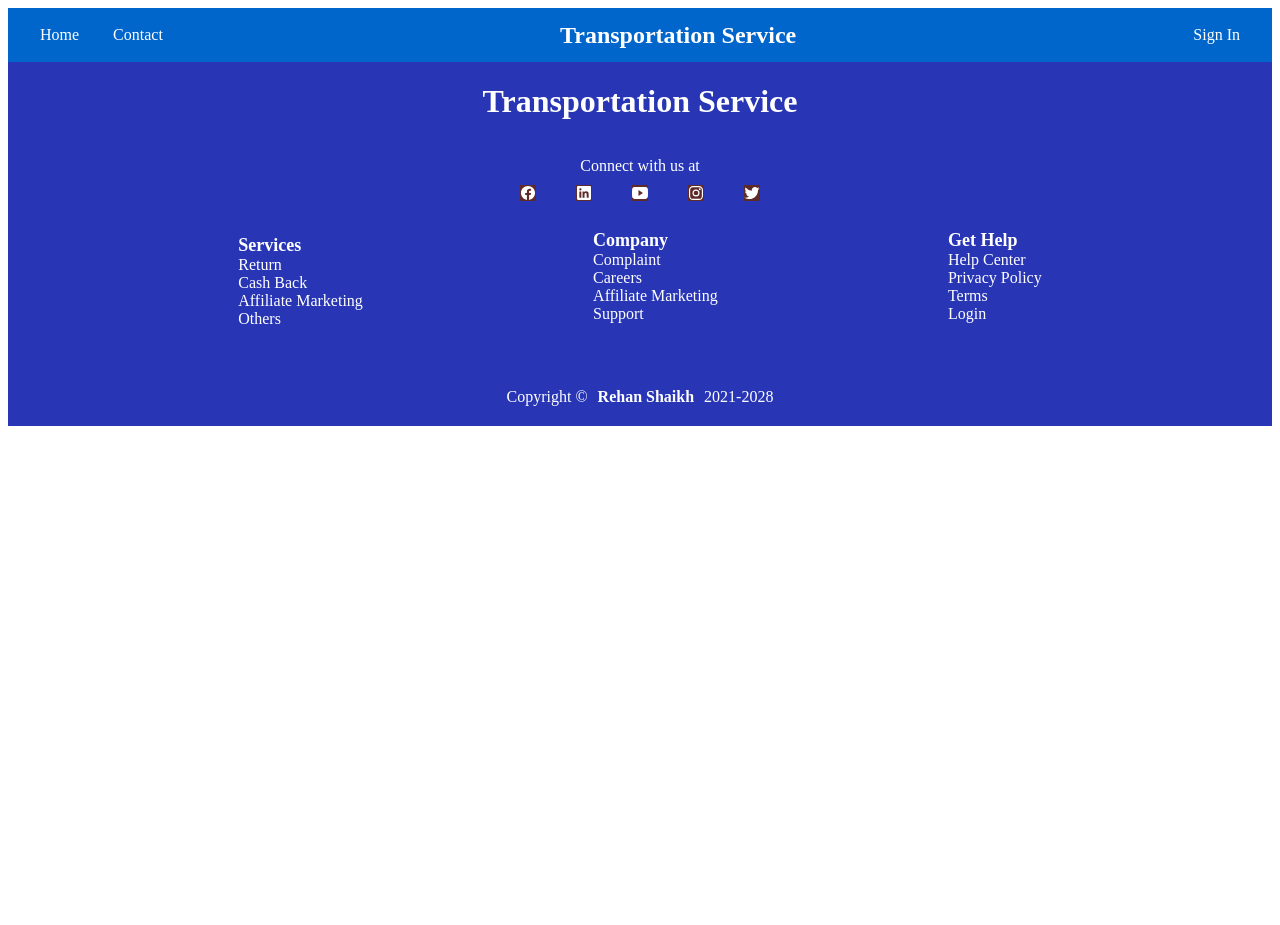
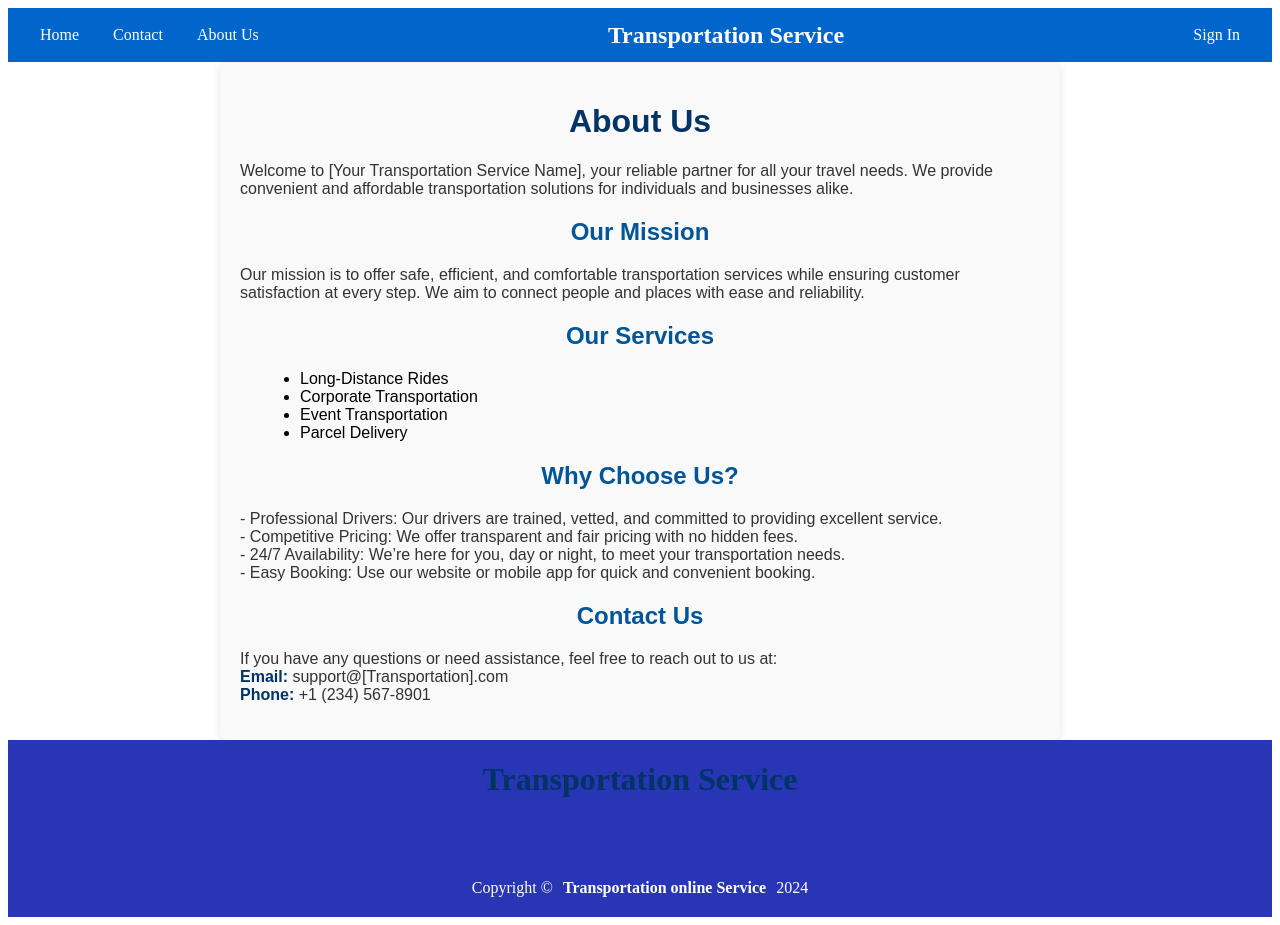
Before and after one commit to junaid2729/devp, a React (Create React App) app in the folder frontend/: page /about in a window 1280 px wide. Before the commit the page ends 800 px from the top, so only its background shows below. Built offline with nearby package versions, Linux system fonts and the light colour scheme.

Commit message:
changes in booking

```diff
--- a/frontend/src/Admin/AdminDashboard.jsx
+++ b/frontend/src/Admin/AdminDashboard.jsx
@@ -2,7 +2,7 @@ import React, { useState } from 'react';
 import UserList from '../pages/UserList';
 import BookingList from '../pages/BookingList';
 import AdminRegister from '../Admin/AdminRegister';
-import TruckManagement from './TruckManagement'; // Import TruckManagement component
+// import TruckManagement from './TruckManagement'; // Import TruckManagement component
 import './adminDashboard.css';
 
 const AdminDashboard = () => {
@@ -16,8 +16,8 @@ const AdminDashboard = () => {
         return <BookingList />;
       case 'register':
         return <AdminRegister />;
-      case 'truck-management':
-        return <TruckManagement />; // Render the TruckManagement component
+      // case 'truck-management':
+      //   return <TruckManagement />; // Render the TruckManagement component
       default:
         return <UserList />;
     }
@@ -46,12 +46,12 @@ const AdminDashboard = () => {
           >
             Register Admin
           </li>
-          <li
+          {/* <li
             className={activePage === 'truck-management' ? 'active' : ''}
             onClick={() => setActivePage('truck-management')}
           >
             Truck Management
-          </li>
+          </li> */}
         </ul>
       </div>
       <div className="content">{renderContent()}</div>
--- a/frontend/src/Admin/TruckManagement.jsx
+++ b/frontend/src/Admin/TruckManagement.jsx
@@ -1,63 +1,63 @@
-import React, { useState } from 'react';
-import './truckManagement.css'; // Create a CSS file for styling
+// import React, { useState } from 'react';
+// import './truckManagement.css'; // Create a CSS file for styling
 
-const initialTrucks = [
-  { id: 1, name: 'Truck 1', status: 'Available' },
-  { id: 2, name: 'Truck 2', status: 'In Transit' },
-  { id: 3, name: 'Truck 3', status: 'Available' },
-  { id: 4, name: 'Truck 4', status: 'Maintenance' },
-  { id: 5, name: 'Truck 5', status: 'Available' },
-  { id: 6, name: 'Truck 6', status: 'In Transit' },
-  { id: 7, name: 'Truck 7', status: 'Available' },
-  { id: 8, name: 'Truck 8', status: 'Maintenance' },
-  { id: 9, name: 'Truck 9', status: 'Available' },
-  { id: 10, name: 'Truck 10', status: 'In Transit' },
-];
+// const initialTrucks = [
+//   { id: 1, name: 'Truck 1', status: 'Available' },
+//   { id: 2, name: 'Truck 2', status: 'In Transit' },
+//   { id: 3, name: 'Truck 3', status: 'Available' },
+//   { id: 4, name: 'Truck 4', status: 'Maintenance' },
+//   { id: 5, name: 'Truck 5', status: 'Available' },
+//   { id: 6, name: 'Truck 6', status: 'In Transit' },
+//   { id: 7, name: 'Truck 7', status: 'Available' },
+//   { id: 8, name: 'Truck 8', status: 'Maintenance' },
+//   { id: 9, name: 'Truck 9', status: 'Available' },
+//   { id: 10, name: 'Truck 10', status: 'In Transit' },
+// ];
 
-const TruckManagement = () => {
-  const [trucks, setTrucks] = useState(initialTrucks);
+// const TruckManagement = () => {
+//   const [trucks, setTrucks] = useState(initialTrucks);
 
-  const handleStatusChange = (id, newStatus) => {
-    const updatedTrucks = trucks.map((truck) =>
-      truck.id === id ? { ...truck, status: newStatus } : truck
-    );
-    setTrucks(updatedTrucks);
-  };
+//   const handleStatusChange = (id, newStatus) => {
+//     const updatedTrucks = trucks.map((truck) =>
+//       truck.id === id ? { ...truck, status: newStatus } : truck
+//     );
+//     setTrucks(updatedTrucks);
+//   };
 
-  return (
-    <div className="truck-management">
-      <h2>Truck Management</h2>
-      <table>
-        <thead>
-          <tr>
-            <th>ID</th>
-            <th>Truck Name</th>
-            <th>Status</th>
-            <th>Change Status</th>
-          </tr>
-        </thead>
-        <tbody>
-          {trucks.map((truck) => (
-            <tr key={truck.id}>
-              <td>{truck.id}</td>
-              <td>{truck.name}</td>
-              <td>{truck.status}</td>
-              <td>
-                <select
-                  value={truck.status}
-                  onChange={(e) => handleStatusChange(truck.id, e.target.value)}
-                >
-                  <option value="Available">Available</option>
-                  <option value="In Transit">In Transit</option>
-                  <option value="Maintenance">Maintenance</option>
-                </select>
-              </td>
-            </tr>
-          ))}
-        </tbody>
-      </table>
-    </div>
-  );
-};
+//   return (
+//     <div className="truck-management">
+//       <h2>Truck Management</h2>
+//       <table>
+//         <thead>
+//           <tr>
+//             <th>ID</th>
+//             <th>Truck Name</th>
+//             <th>Status</th>
+//             <th>Change Status</th>
+//           </tr>
+//         </thead>
+//         <tbody>
+//           {trucks.map((truck) => (
+//             <tr key={truck.id}>
+//               <td>{truck.id}</td>
+//               <td>{truck.name}</td>
+//               <td>{truck.status}</td>
+//               <td>
+//                 <select
+//                   value={truck.status}
+//                   onChange={(e) => handleStatusChange(truck.id, e.target.value)}
+//                 >
+//                   <option value="Available">Available</option>
+//                   <option value="In Transit">In Transit</option>
+//                   <option value="Maintenance">Maintenance</option>
+//                 </select>
+//               </td>
+//             </tr>
+//           ))}
+//         </tbody>
+//       </table>
+//     </div>
+//   );
+// };
 
-export default TruckManagement;
+// export default TruckManagement;
--- a/frontend/src/App.js
+++ b/frontend/src/App.js
@@ -1,4 +1,3 @@
-// src/App.js
 import { BrowserRouter as Router, Routes, Route, Navigate } from 'react-router-dom';
 import { AuthProvider } from './context/AuthContext';
 import Navbar from './pages/Navbar';
@@ -13,6 +12,7 @@ import AdminDashboard from './Admin/AdminDashboard'; // Import the AdminDashboar
 import AdminLogin from './Admin/AdminLogin'; // Import the AdminLogin component
 import AdminRegister from './Admin/AdminRegister'; // Import the AdminRegister component
 import ProtectedRoute from './Admin/ProtectedRoute'; // Import the ProtectedRoute component
+import AboutUs from './pages/Aboutus'; // Import AboutUs component
 
 function App() {
   return (
@@ -27,6 +27,7 @@ function App() {
           <Route path="/users" element={<UserList />} />
           <Route path="/bookinglist" element={<BookingList />} />
           <Route path="/contact" element={<Contact />} />
+          <Route path="/about" element={<AboutUs />} /> {/* Added About Us route */}
 
           {/* Admin */}
           <Route path="/admin-login" element={<AdminLogin />} />
--- /dev/null
+++ b/frontend/src/pages/Aboutus.jsx
@@ -0,0 +1,44 @@
+import React from 'react';
+import './aboutus.css'; // Optional: for styling
+
+const AboutUs = () => {
+    return (
+        <div className="about-us-container">
+            <h1>About Us</h1>
+            <p>
+                Welcome to [Your Transportation Service Name], your reliable partner for all your travel needs.
+                We provide convenient and affordable transportation solutions for individuals and businesses alike.
+            </p>
+            <h2>Our Mission</h2>
+            <p>
+                Our mission is to offer safe, efficient, and comfortable transportation services while ensuring
+                customer satisfaction at every step. We aim to connect people and places with ease and reliability.
+            </p>
+            <h2>Our Services</h2>
+            <ul>
+
+                <li>Long-Distance Rides</li>
+                <li>Corporate Transportation</li>
+                <li>Event Transportation</li>
+                <li>Parcel Delivery</li>
+            </ul>
+            <h2>Why Choose Us?</h2>
+            <p>
+                - Professional Drivers: Our drivers are trained, vetted, and committed to providing excellent service.<br />
+                - Competitive Pricing: We offer transparent and fair pricing with no hidden fees.<br />
+                - 24/7 Availability: We’re here for you, day or night, to meet your transportation needs.<br />
+                - Easy Booking: Use our website or mobile app for quick and convenient booking.
+            </p>
+            <h2>Contact Us</h2>
+            <p>
+                If you have any questions or need assistance, feel free to reach out to us at:
+                <br />
+                <strong>Email:</strong> support@[Transportation].com
+                <br />
+                <strong>Phone:</strong> +1 (234) 567-8901
+            </p>
+        </div>
+    );
+};
+
+export default AboutUs;
--- a/frontend/src/pages/BookingList.jsx
+++ b/frontend/src/pages/BookingList.jsx
@@ -40,7 +40,6 @@ const BookingList = () => {
               <th>Goods Type</th>
               <th>Weight</th>
               <th>Date</th>
-              <th>Time</th>
               <th>Price</th>
               <th>Invoice</th> {/* Invoice generation column */}
             </tr>
@@ -57,7 +56,6 @@ const BookingList = () => {
                 <td>{booking.goodsType}</td>
                 <td>{booking.weight}</td>
                 <td>{new Date(booking.date).toLocaleDateString()}</td>
-                <td>{booking.time}</td>
                 <td>₹{booking.price}</td>
                 <td>
                   <Invoice bookingData={booking} /> {/* Add invoice generation */}
--- a/frontend/src/pages/Contact.jsx
+++ b/frontend/src/pages/Contact.jsx
@@ -13,7 +13,7 @@ const Contact = () => {
   const [goodsType, setGoodsType] = useState('');
   const [weight, setWeight] = useState('');
   const [date, setDate] = useState('');
-  const [time, setTime] = useState('');
+  // const [time, setTime] = useState('');
   const [price, setPrice] = useState(0);
   const [email, setEmail] = useState(user?.email || '');
   const [username, setUsername] = useState(user?.username || '');
@@ -74,7 +74,6 @@ const Contact = () => {
         goodsType,
         weight,
         date,
-        time,
         price,
         email,
       });
@@ -97,7 +96,6 @@ const Contact = () => {
     goodsType,
     weight,
     date,
-    time,
     price,
   };
 
@@ -208,15 +206,7 @@ const Contact = () => {
               required
             />
           </div>
-          <div className="form-group">
-            <label>Time:</label>
-            <input
-              type="time"
-              value={time}
-              onChange={(e) => setTime(e.target.value)}
-              required
-            />
-          </div>
+
           <div className="form-group">
             <label>Price:</label>
             <input
--- a/frontend/src/pages/Footer.jsx
+++ b/frontend/src/pages/Footer.jsx
@@ -9,7 +9,7 @@ const Footer = () => {
       <div className="footer0">
         <h1>Transportation Service</h1>
       </div>
-      <div className="footer1">
+      {/* <div className="footer1">
         Connect with us at
         <div className="social-media">
           <a href="#">
@@ -29,8 +29,8 @@ const Footer = () => {
           </a>
         </div>
       </div>
-      <div className="footer2">
-        <div className="services">
+      <div className="footer2"> */}
+        {/* <div className="services">
           <div className="heading">Services</div>
           <div className="div">Return</div>
           <div className="div">Cash Back</div>
@@ -50,10 +50,10 @@ const Footer = () => {
           <div className="div">Privacy Policy</div>
           <div className="div">Terms</div>
           <div className="div">Login</div>
-        </div>
-      </div>
+        </div> */}
+      {/* </div> */}
       <div className="footer3">
-        Copyright © <h4>Rehan Shaikh</h4> 2021-2028
+        Copyright © <h4>Transportation online Service</h4> 2024
       </div>
     </footer>
   );
--- a/frontend/src/pages/Invoice.jsx
+++ b/frontend/src/pages/Invoice.jsx
@@ -43,8 +43,7 @@ const Invoice = ({ bookingData }) => {
       ['Goods Type', goodsType],
       ['Weight', weight],
       ['Date', date],
-      ['Time', time],
-      ['Price', `₹${price}`],
+      ['Price', `${price}`],
     ];
 
     // Add the table to the PDF
--- a/frontend/src/pages/Navbar.jsx
+++ b/frontend/src/pages/Navbar.jsx
@@ -21,6 +21,7 @@ const Navbar = () => {
           <Link to="/admin/dashboard" className="navbar-link">Admin Dashboard</Link>
         )}
         <Link to="/contact" className="navbar-link">Contact</Link>
+        <Link to="/about" className="navbar-link">About Us</Link>
       </div>
       <div className="navbar-center">
         <h1 className="navbar-heading">Transportation Service</h1>
--- /dev/null
+++ b/frontend/src/pages/aboutus.css
@@ -0,0 +1,42 @@
+.about-us-container {
+    max-width: 800px;
+    margin: 0 auto;
+    padding: 20px;
+    font-family: Arial, sans-serif;
+    line-height: 1.;
+    background-color: #f9f9f9; /* Light background */
+    border-radius: 8px; /* Rounded corners */
+    box-shadow: 0 2px 10px rgba(0, 0, 0, 0.1); /* Subtle shadow */
+}
+
+h1 {
+    color: #003366; /* Dark blue for headings */
+    text-align: center;
+}
+
+h2 {
+    color: #005599; /* Medium blue for subheadings */
+    margin-top: 20px;
+}
+
+p {
+    color: #333; /* Dark gray for text */
+}
+
+ul {
+    list-style-type: disc;
+    margin-left: 20px;
+}
+
+strong {
+    color: #003366; /* Dark blue for emphasized text */
+}
+
+.about-us-container a {
+    color: #005599; /* Link color */
+    text-decoration: none;
+}
+
+.about-us-container a:hover {
+    text-decoration: underline; /* Underline on hover */
+}
```
Also changed, not shown: 2 other files (tests, documents, lock files or other folders).
